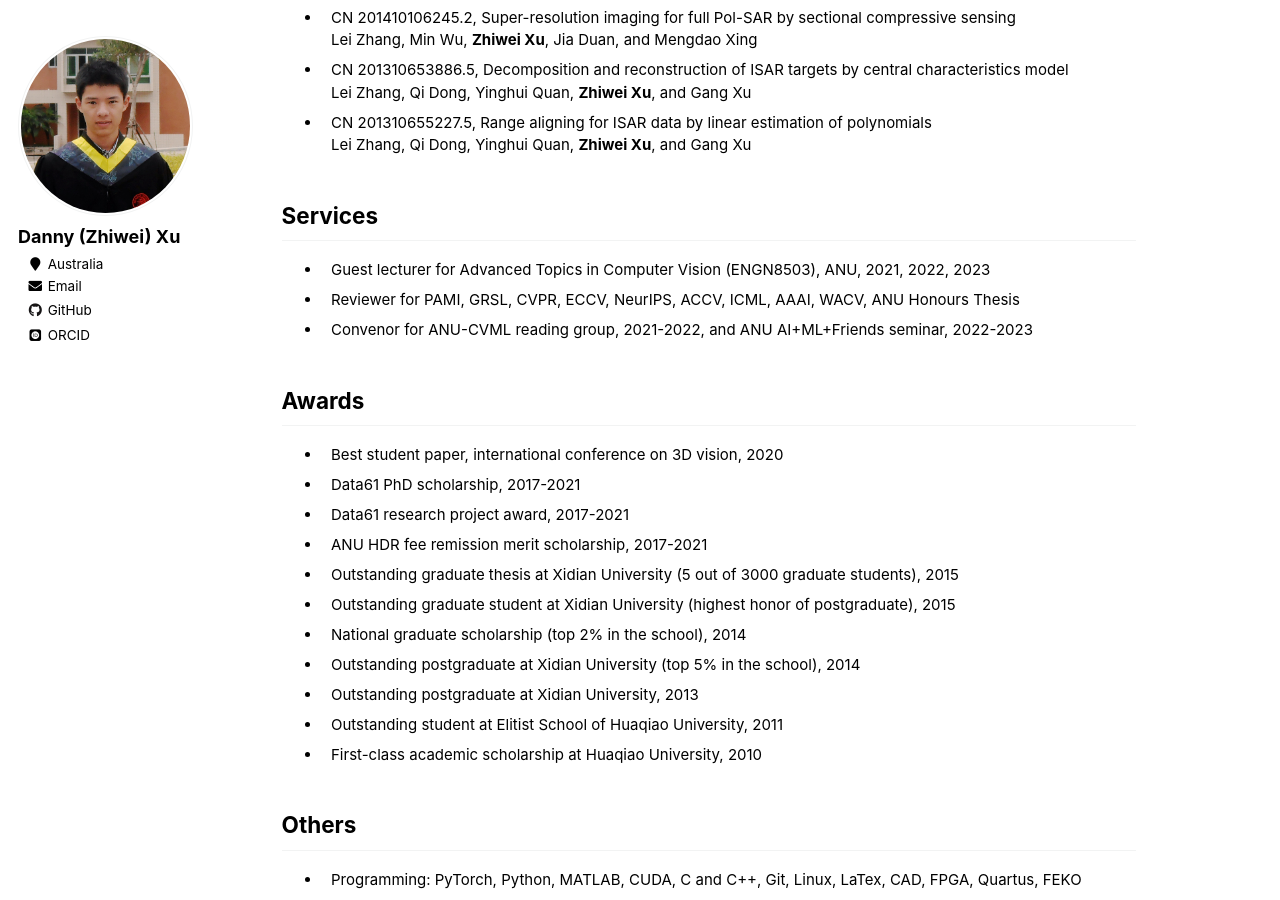
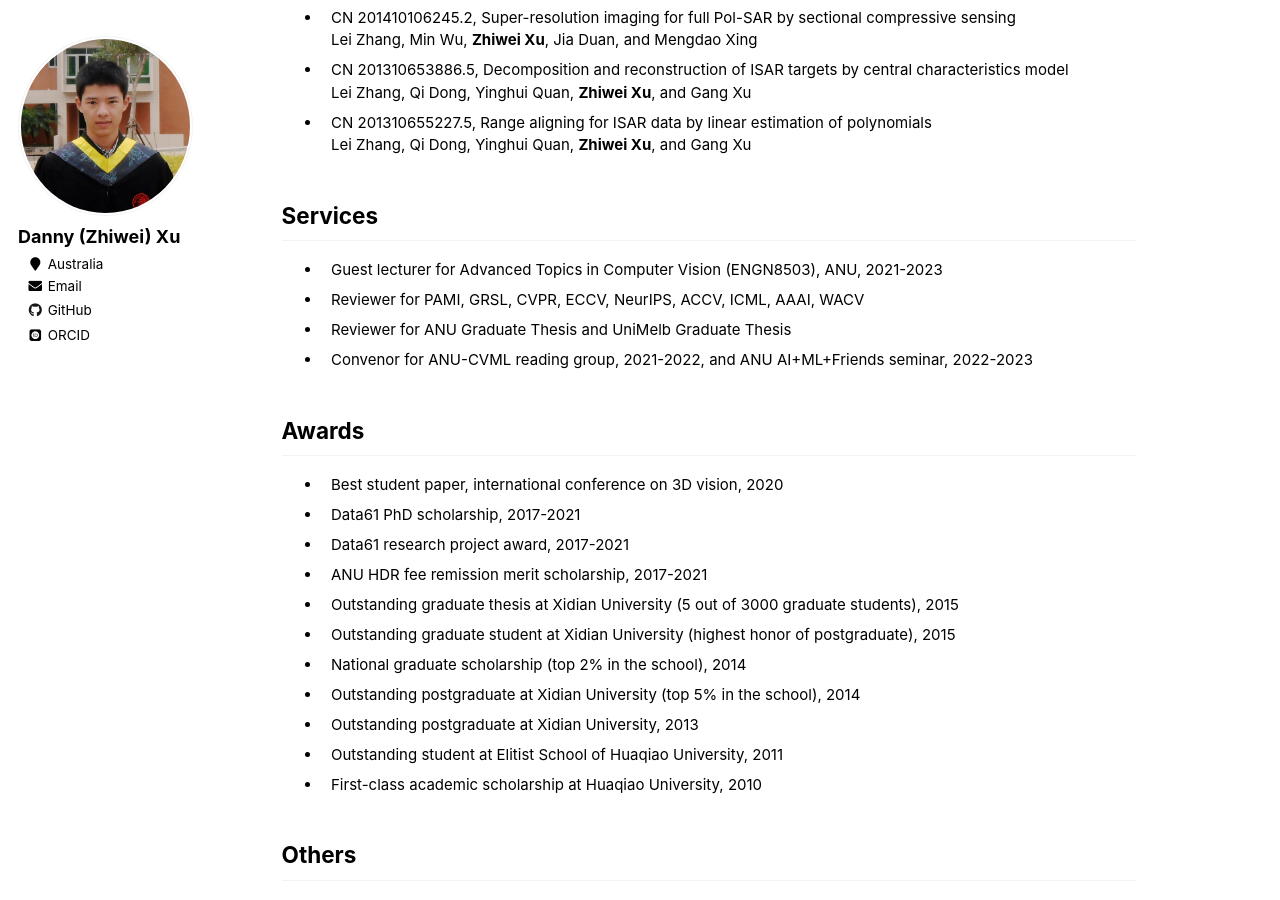
Before and after one commit to zwxu064/zwxu064.github.io, a Jekyll site: the page built from _pages/about.html, in a window 1280 px wide and 900 px high, scrolled down 3178 px. Built offline with Jekyll 4.4.1, drawn with Linux system fonts in a browser that asks for light colours; some web fonts are replaced.

Commit message:
Update about.html

```diff
--- a/_pages/about.html
+++ b/_pages/about.html
@@ -486,8 +486,9 @@ ul{li{padding-inline-start: 1ch;}}
 
 <h2 id="services">Services</h2>
   <ul>
-    <li><div>Guest lecturer for Advanced Topics in Computer Vision (ENGN8503), ANU, 2021, 2022, 2023</div>
-    <li><div>Reviewer for PAMI, GRSL, CVPR, ECCV, NeurIPS, ACCV, ICML, AAAI, WACV, ANU Honours Thesis</div>
+    <li><div>Guest lecturer for Advanced Topics in Computer Vision (ENGN8503), ANU, 2021-2023</div>
+    <li><div>Reviewer for PAMI, GRSL, CVPR, ECCV, NeurIPS, ACCV, ICML, AAAI, WACV</div>
+	<li><div>Reviewer for ANU Graduate Thesis and UniMelb Graduate Thesis</div>
     <li><div>Convenor for ANU-CVML reading group, 2021-2022, and ANU <a style="color: inherit;" href="https://cs.anu.edu.au/ai-ml-friends/", target="_blank">AI+ML+Friends seminar</a>, 2022-2023</div>
   </ul>
 
```
